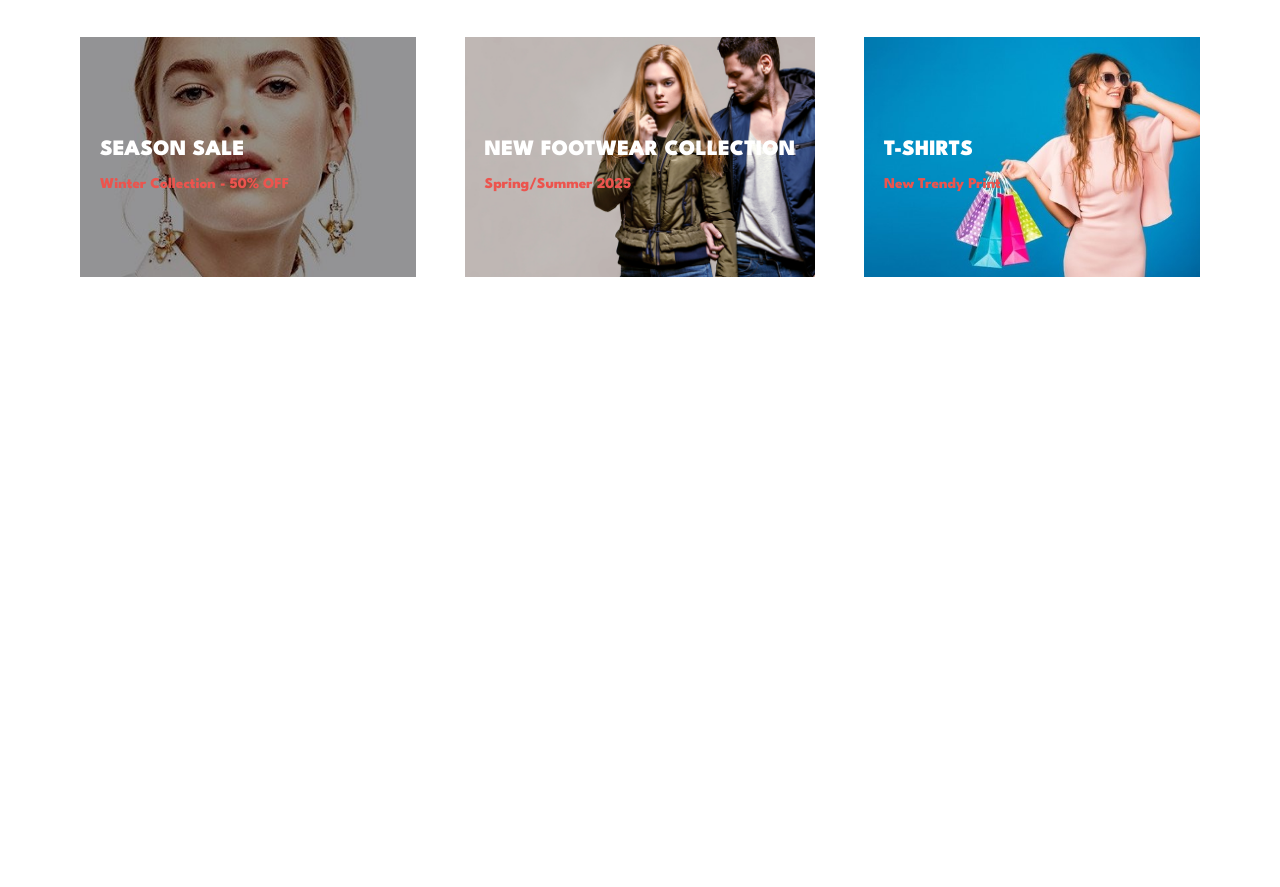
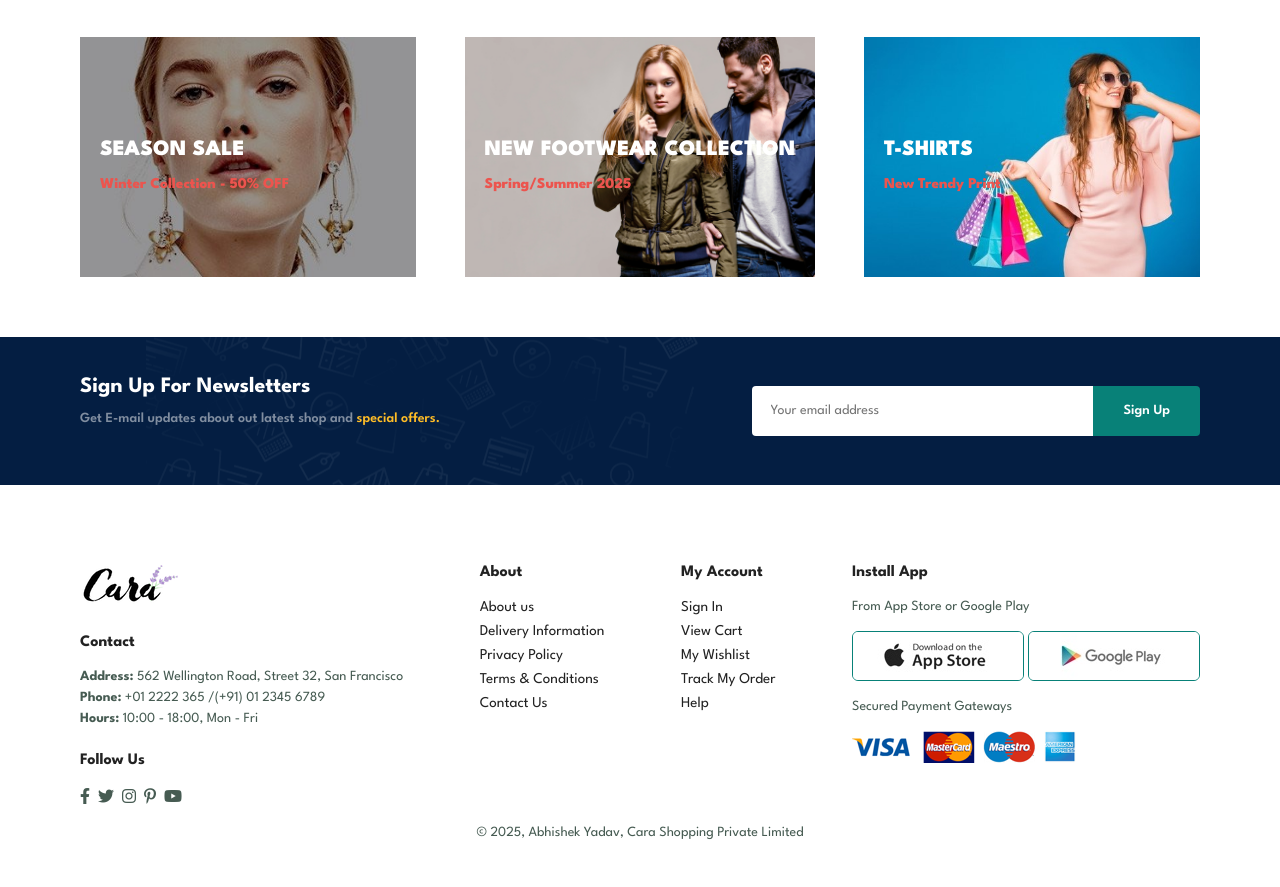
Before and after one commit to Abhishekkmr2209/Ecommerce-Website, a plain HTML site: page index.html in a window 1280 px wide. Shown: the part 4275-5162 px from the top of the page. Before the commit the page ends 4572 px from the top, so only its background shows below. Drawn offline with Linux system fonts and the light colour scheme.

Commit message:
Home Page Layout and Styling done

```diff
--- a/index.html
+++ b/index.html
@@ -371,5 +371,66 @@
             </div>
         </section>
 
+        <section id="newsletter" class="section-p1 section-m1">
+            <div class="newstext">
+                <h4>Sign Up For Newsletters</h4>
+                <p>Get E-mail updates about out latest shop and <span>special offers.</span></p>
+            </div>
+            <div class="form">
+                <input type="text" placeholder="Your email address" />
+                <button class="normal">Sign Up</button>
+            </div>
+        </section>
+
+        <footer class="section-p1">
+            <div class="col">
+                <img class="logo" src="img/logo.png" alt="" />
+                <h4>Contact</h4>
+                <p><strong>Address:</strong> 562 Wellington Road, Street 32, San Francisco</p>
+                <p><strong>Phone:</strong> +01 2222 365 /(+91) 01 2345 6789</p>
+                <p><strong>Hours:</strong> 10:00 - 18:00, Mon - Fri</p>
+                <div class="follow">
+                <h4>Follow Us</h4>
+                <div class="icon">
+                    <i class="fa-brands fa-facebook-f"></i>
+                    <i class="fa-brands fa-twitter"></i>
+                    <i class="fa-brands fa-instagram"></i>
+                    <i class="fa-brands fa-pinterest-p"></i>
+                    <i class="fa-brands fa-youtube"></i>
+                </div>
+            </div>
+            </div>
+            <div class="col">
+                <h4>About</h4>
+                <a href="#">About us</a>
+                <a href="#">Delivery Information</a>
+                <a href="#">Privacy Policy</a>
+                <a href="#">Terms & Conditions</a>
+                <a href="#">Contact Us</a>
+            </div>
+            <div class="col">
+                <h4>My Account</h4>
+                <a href="#">Sign In</a>
+                <a href="#">View Cart</a>
+                <a href="#">My Wishlist</a>
+                <a href="#">Track My Order</a>
+                <a href="#">Help</a>
+            </div>
+            <div class="col install">
+                <h4>Install App</h4>
+                <p>From App Store or Google Play</p>
+                <div class="row">
+                    <img src="img/pay/app.jpg" alt="">
+                    <img src="img/pay/play.jpg" alt="">
+                </div>
+                <p>Secured Payment Gateways</p>
+                <img src="img/pay/pay.png" alt="">
+
+            </div>
+            <div class="copyright">
+                <p>© 2025, Abhishek Yadav, Cara Shopping Private Limited</p>
+            </div>
+        </footer>
+
     </body>
 </html>
--- a/style.css
+++ b/style.css
@@ -399,3 +399,105 @@ body{
     font-weight:800;
     font-size:15px;
 }
+
+#newsletter{
+    display:flex;
+    justify-content:space-between;
+    flex-wrap:wrap;
+    align-items:center;
+    background-image:url("img/banner/b14.png");
+    background-repeat:no-repeat;
+    background-position:20% 30%;
+    background-color:#041e42;
+}
+#newsletter .form{
+    display:flex;
+    width:40%;
+}
+
+#newsletter h4{
+    font-size:22px;
+    font-weight:700;
+    color:#fff;
+}
+#newsletter p{
+    font-size:14px;
+    font-weight:600;
+    color:#818ea0;
+}
+#newsletter p span{
+    color:#ffbd27;
+}
+#newsletter input{
+    height:3.125rem;
+    padding:0 1.25em;
+    font-size:14px;
+    width:100%;
+    border:1px solid transparent;
+    border-radius:4px;
+    outline:none;
+    border-top-right-radius:0;
+    border-bottom-right-radius:0;
+}
+#newsletter button{
+    background-color:#088178;
+    color:#fff;
+    white-space:nowrap;
+    border-top-left-radius:0;
+    border-bottom-left-radius:0;
+}
+
+/* Footer Section*/
+footer{
+    display:flex;
+    justify-content:space-between;
+    flex-wrap:wrap;
+}
+footer .col{
+    display:flex;
+    flex-direction:column;
+    align-items:flex-start;
+    margin-bottom:20px;
+}
+footer .logo{
+    margin-bottom:30px;
+}
+footer h4{
+    font-size:16px;
+    padding-bottom:20px;
+}
+footer p{
+    font-size:14px;
+    margin:0 0 8px 0;
+}
+footer a{
+    font-size:15px;
+    text-decoration:none;
+    color:#222;
+    margin-bottom: 10px;
+}
+footer .follow{
+    margin-top:20px;
+}
+footer .follow i{
+    color:#465b52;
+    padding-right:4px;
+    cursor:pointer;
+}
+footer .install .row img{
+    border:1px solid #088178;
+    border-radius:6px;
+
+}
+footer .install img{
+    margin:10px 0 15px 0;
+    cursor:pointer;
+}
+footer .follow i:hover,
+footer a:hover{
+    color:#088178;
+}
+footer .copyright{
+    width:100%;
+    text-align:center;
+}
```
